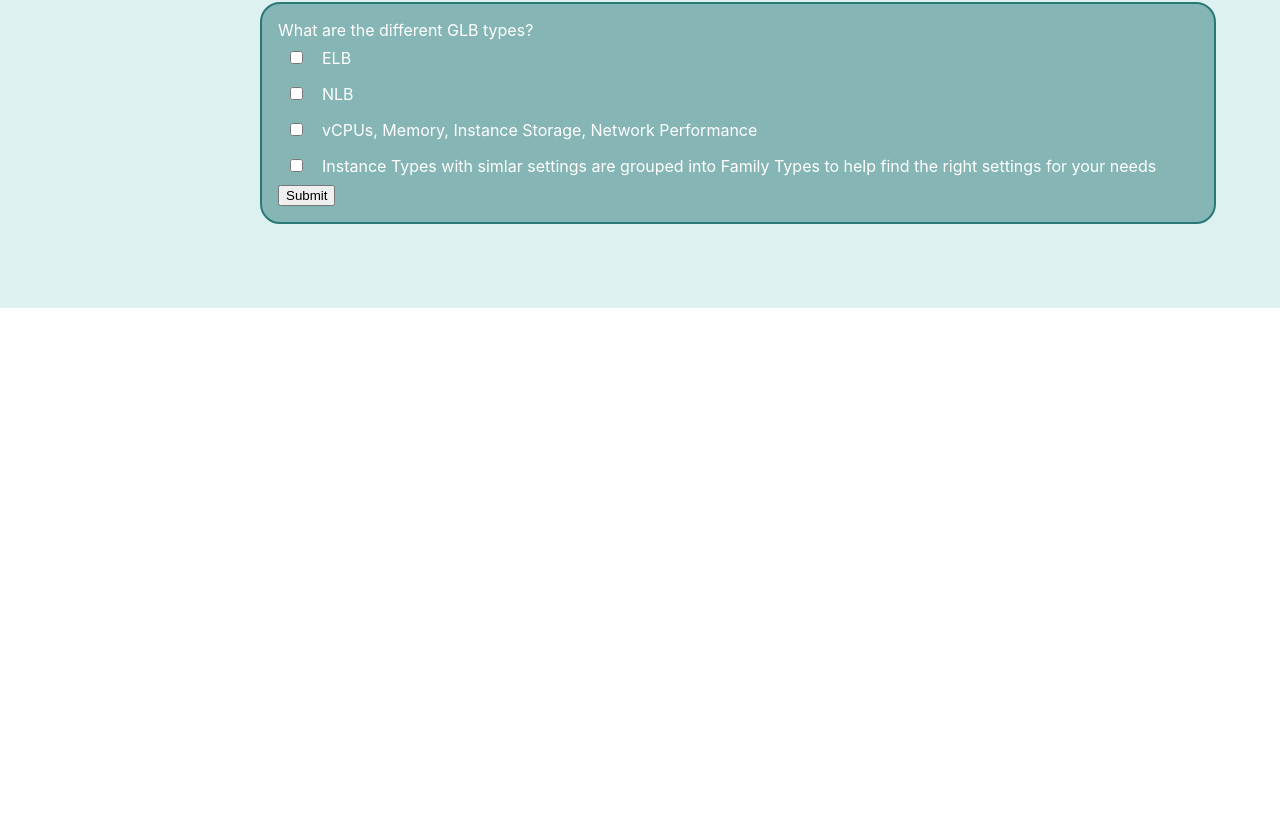
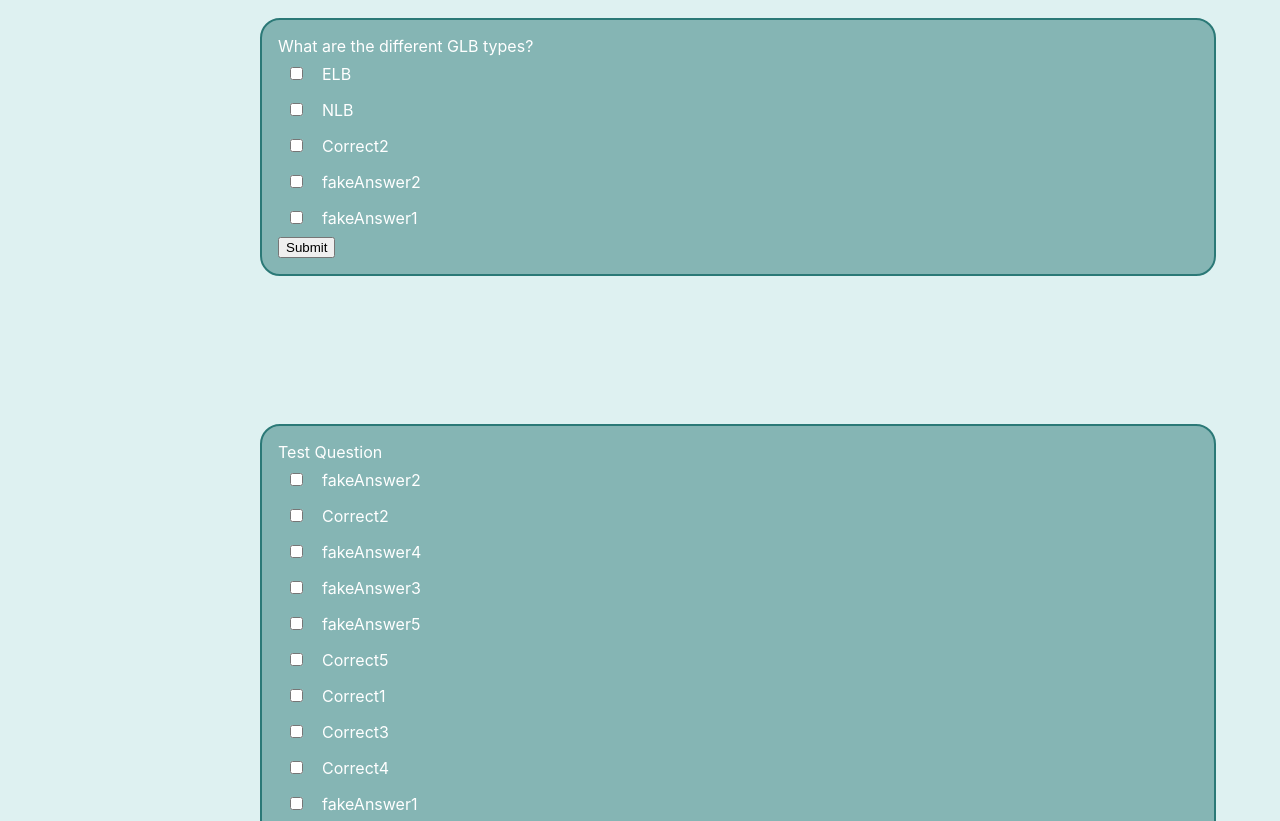
Before and after one commit to michael-mcmasters/Quizlet, a React (Create React App) app: page / in a window 1280 px wide. Shown: the part 2720-3541 px from the top of the page. Before the commit the page ends 3028 px from the top, so only its background shows below. Built offline with nearby package versions, Linux system fonts and the light colour scheme.

Commit message:
For CheckboxQuestions component, randomly place correct and incorrect answers, use answers from other checkbox questions if no wrong answers are provided

```diff
--- a/src/components/CheckboxQuestion.tsx
+++ b/src/components/CheckboxQuestion.tsx
@@ -1,13 +1,15 @@
 import React, { useEffect, useState } from 'react';
 import styles from "../styles/CheckboxQuestion.module.css";
+import { v4 as uuidv4 } from 'uuid';
 
 interface Props {
   question: string;
   correctAnswers: string[];
   allAnswers: string[];
+  wrongAnswers: string[];
 }
 
-const alphabet = ["A", "B", "C", "D", "E", "F", "G", "H", "I", "J", "K", "L", "M", "N", "O", "P", "Q", "R", "S", "T", "U", "V", "W", "X", "Y", "Z"];
+const minimumNumOfwrongAnswers = 3;
 
 
 function CheckboxQuestion(props: Props) {
@@ -17,20 +19,35 @@ function CheckboxQuestion(props: Props) {
   const [clickedIndexes, setClickedIndexes] = useState<number[]>([]);
   const [backgroundColor, setBackgroundColor] = useState('');
 
-  // Always makes sure there are at least 2 wrong answers
+
   useEffect(() => {
     (function generateAnswers() {
-      const wrongIndex1 = getRandomIndex(props.allAnswers.length);
-      const wrongIndex2 = getRandomIndexIgnoring(props.allAnswers.length, [wrongIndex1]);
-      setAnswers([...props.correctAnswers, props.allAnswers[wrongIndex1], props.allAnswers[wrongIndex2]])
+      // Fill array with random answers
+      const wrongAnswersCount = (props.wrongAnswers.length >= minimumNumOfwrongAnswers) ? props.wrongAnswers.length : minimumNumOfwrongAnswers;
+      const allAnswersCount = props.correctAnswers.length + wrongAnswersCount;
+      const answers: string[] = getRandomAnswers(props.allAnswers, allAnswersCount, props.correctAnswers);
 
+      // Replace random indexes with the the given wrong answers
+      const usedIndexes: number[] = [];
+      for (let w of props.wrongAnswers) {
+        const wrongAnswerIndex = getRandomIndexIgnoring(answers.length, usedIndexes);
+        answers[wrongAnswerIndex] = w;
+        usedIndexes.push(wrongAnswerIndex);
+      }
+
+      // Replace random indexes with the given correct answers
       const correctAnswerIndexes = [];
-      for (let i = 0; i < props.correctAnswers.length; i++) {
-        correctAnswerIndexes.push(i);
+      for (let c of props.correctAnswers) {
+        const correctAnswerIndex: number = getRandomIndexIgnoring(answers.length, usedIndexes);
+        answers[correctAnswerIndex] = c;
+        correctAnswerIndexes.push(correctAnswerIndex);
+        usedIndexes.push(correctAnswerIndex);
       }
+
+      setAnswers(answers);
       setCorrectAnswerIndexes(correctAnswerIndexes);
     })();
-  }, [])
+  }, [props.allAnswers])
 
 
   function handleClickAnswer(clickedIndex: number) {
@@ -70,7 +87,7 @@ function CheckboxQuestion(props: Props) {
           {answers.map((answer, index) => {
             const isClicked = clickedIndexes.includes(index);
             return (
-              <div className={styles.answerContainer} onClick={() => handleClickAnswer(index)}>
+              <div key={uuidv4()} className={styles.answerContainer} onClick={() => handleClickAnswer(index)}>
                 <input type="checkbox" checked={isClicked} />
                 <label className={styles.answer}>{answer}</label>
               </div>
@@ -81,6 +98,26 @@ function CheckboxQuestion(props: Props) {
       <br />
     </>
   );
+}
+
+// Returns an array of unique answers (no duplicates). Param is copied so that passed array is not modified.
+function getRandomAnswers([...answers]: string[], numOfAnswers: number, correctAnswers: string[]) {
+  for (const correctAnswer of correctAnswers) {
+    answers.splice(answers.findIndex(a => a === correctAnswer), 1);
+  }
+
+  const getRandomUniqueAnswer = (): string => {
+    const index: number = getRandomIndex(answers.length);
+    const answer = answers[index];
+    answers.splice(index, 1);
+    return answer;
+  }
+
+  const randomAnswers = [];
+  for (let i = 0; i < numOfAnswers; i++) {
+    randomAnswers.push(getRandomUniqueAnswer());
+  }
+  return randomAnswers;
 }
 
 function getRandomIndex(maxIndex: number): number {
--- a/src/components/MultiQuestion.tsx
+++ b/src/components/MultiQuestion.tsx
@@ -25,8 +25,10 @@ function MultiQuestion(props: Props) {
         answers[wrongAnswerIndex] = w;
         usedIndexes.push(wrongAnswerIndex);
 
-        if (usedIndexes.length >= 3)
+        if (usedIndexes.length >= 3) {
+          console.warn("There are more than 3 wrong answers provided for this question. Ignoring additional warnings as one slot must have correct answer.")
           break;
+        }
       }
 
       const correctAnswerIndex: number = getRandomIndexIgnoring(answers.length, usedIndexes);
--- a/src/components/QuestionsList.tsx
+++ b/src/components/QuestionsList.tsx
@@ -34,7 +34,8 @@ function QuestionsList(props: Props) {
   }, [])
 
 
-  const answers: string[] = useMemo(() => multiQuestions.map(q => q.answer), [multiQuestions]);
+  const allMultiAnswers: string[] = useMemo(() => multiQuestions.map(q => q.answer), [multiQuestions]);
+  const allCheckboxAnswers: string[] = useMemo(() => checkboxQuestions.flatMap(q => q.answers), [multiQuestions]);
 
 
   return (
@@ -45,7 +46,7 @@ function QuestionsList(props: Props) {
           key={q.uuid}
           question={q.question}
           correctAnswer={q.answer}
-          allAnswers={answers}
+          allAnswers={allMultiAnswers}
           wrongAnswers={q.wrongAnswers}
         />
       ))}
@@ -61,7 +62,8 @@ function QuestionsList(props: Props) {
           key={q.uuid}
           question={q.question}
           correctAnswers={q.answers}
-          allAnswers={answers}
+          allAnswers={allCheckboxAnswers}
+          wrongAnswers={q.wrongAnswers}
         />
       ))}
     </div>
--- a/src/resources/aws-questions.json
+++ b/src/resources/aws-questions.json
@@ -67,6 +67,10 @@
           "Create your own",
           "AWS Marketplace",
           "Community AMIs"
+        ],
+        "wrongAnswers": [
+          "fakeAnswer1",
+          "fakeAnswer2"
         ]
       },
       {
@@ -76,6 +80,39 @@
         "answers": [
           "ELB",
           "NLB"
+        ],
+        "wrongAnswers": [
+          "fakeAnswer1",
+          "fakeAnswer2"
+        ]
+      },
+      {
+        "uuid": "",
+        "tags": ["EC2"],
+        "question": "Test Question",
+        "answers": [
+          "Correct1",
+          "Correct2",
+          "Correct3",
+          "Correct4",
+          "Correct5"
+        ],
+        "wrongAnswers": [
+          "fakeAnswer1",
+          "fakeAnswer2",
+          "fakeAnswer3",
+          "fakeAnswer4",
+          "fakeAnswer5"
+        ]
+      },
+      {
+        "uuid": "",
+        "tags": ["EC2"],
+        "question": "Test Question",
+        "answers": [
+          "RigthAnswer1"
+        ],
+        "wrongAnswers": [
         ]
       }
     ]
--- a/src/types/CheckboxQuestion.ts
+++ b/src/types/CheckboxQuestion.ts
@@ -3,4 +3,5 @@ export default interface CheckboxQuestion {
   tags: string[];
   question: string;
   answers: string[];
+  wrongAnswers: string[];
 }
```
